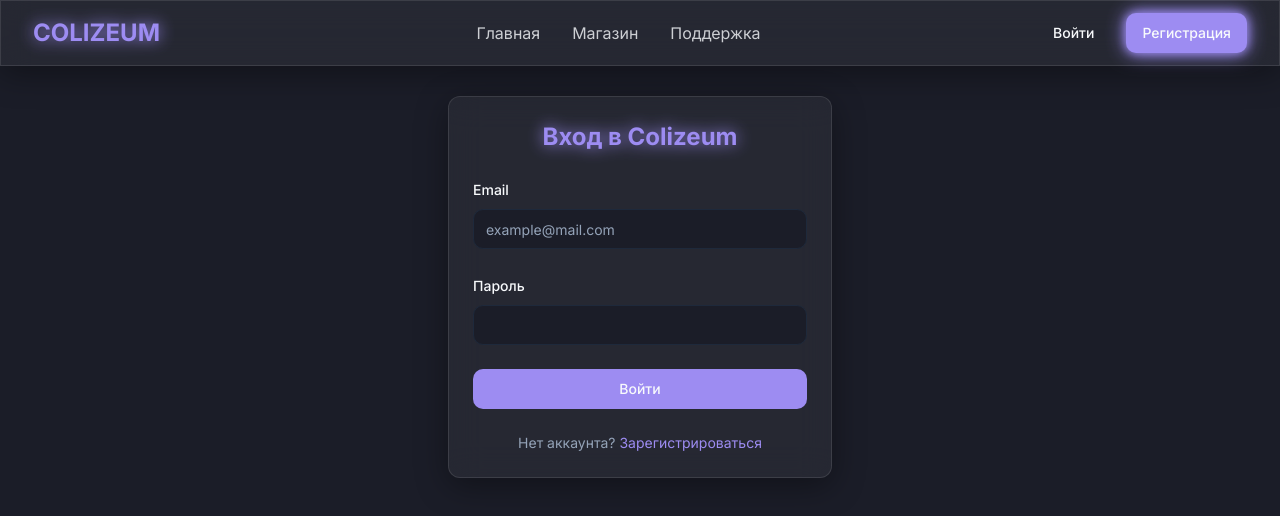
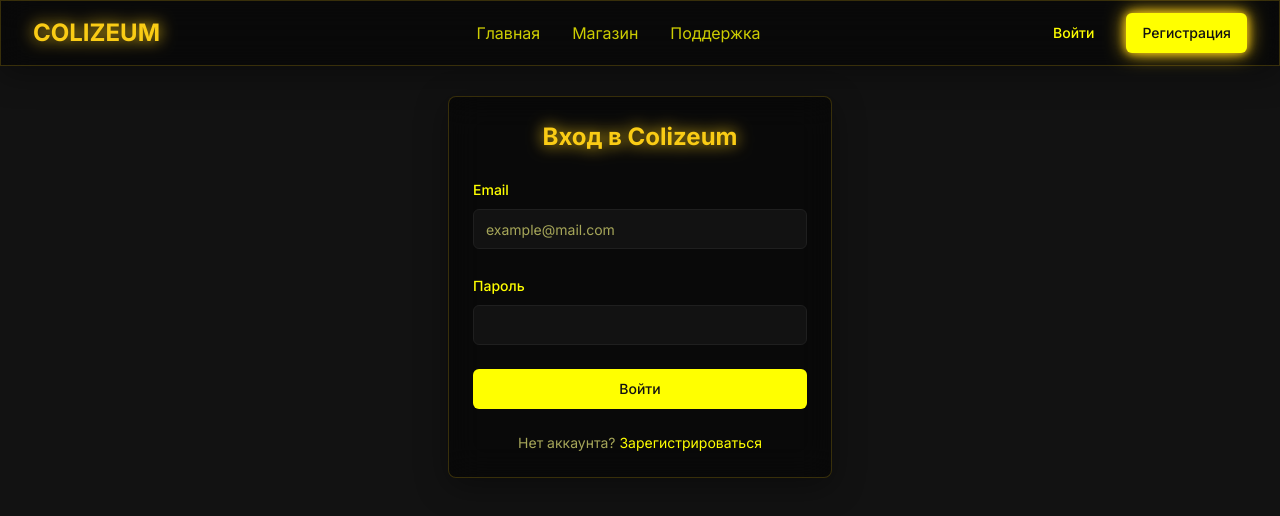
Before and after one commit to Stepahkasxd/colizeumpass, a React (Vite) app: page /login in a window 1280 px wide. Shown: the top 516 px of the page. Built offline with nearby package versions, Linux system fonts and the light colour scheme.

Commit message:
Update styling to yellow-black theme
Implement a yellow and black color scheme throughout the application, aligning with the club's branding and existing website styles.

```diff
--- a/src/index.css
+++ b/src/index.css
@@ -1,4 +1,3 @@
-
 @import url('https://fonts.googleapis.com/css2?family=Inter:wght@400;500;600;700&display=swap');
 
 @tailwind base;
@@ -7,41 +6,41 @@
 
 @layer base {
   :root {
-    --background: 230 20% 13%;
-    --foreground: 210 40% 98%;
+    --background: 0 0% 7%;
+    --foreground: 60 100% 50%;
 
-    --card: 230 20% 13%;
-    --card-foreground: 210 40% 98%;
+    --card: 0 0% 7%;
+    --card-foreground: 60 100% 50%;
 
-    --popover: 230 20% 13%;
-    --popover-foreground: 210 40% 98%;
+    --popover: 0 0% 7%;
+    --popover-foreground: 60 100% 50%;
 
-    --primary: 250 80% 75%;
-    --primary-foreground: 210 40% 98%;
+    --primary: 60 100% 50%;
+    --primary-foreground: 0 0% 7%;
 
-    --secondary: 217.2 32.6% 17.5%;
-    --secondary-foreground: 210 40% 98%;
+    --secondary: 0 0% 12%;
+    --secondary-foreground: 60 100% 50%;
 
-    --muted: 217.2 32.6% 17.5%;
-    --muted-foreground: 215 20.2% 65.1%;
+    --muted: 0 0% 12%;
+    --muted-foreground: 60 30% 50%;
 
-    --accent: 217.2 32.6% 17.5%;
-    --accent-foreground: 210 40% 98%;
+    --accent: 0 0% 12%;
+    --accent-foreground: 60 100% 50%;
 
     --destructive: 0 62.8% 30.6%;
-    --destructive-foreground: 210 40% 98%;
+    --destructive-foreground: 60 100% 50%;
 
-    --border: 217.2 32.6% 17.5%;
-    --input: 217.2 32.6% 17.5%;
-    --ring: 224.3 76.3% 48%;
+    --border: 0 0% 12%;
+    --input: 0 0% 12%;
+    --ring: 60 100% 50%;
 
-    --radius: 0.75rem;
+    --radius: 0.5rem;
   }
 }
 
 @layer base {
   * {
-    @apply border-border selection:bg-primary/20 selection:text-primary-foreground;
+    @apply border-border selection:bg-yellow-400/20 selection:text-yellow-400;
   }
 
   body {
@@ -56,14 +55,14 @@
 
 @layer utilities {
   .glass-panel {
-    @apply backdrop-blur-lg bg-white/5 border border-white/10 shadow-[0_8px_32px_rgba(0,0,0,0.37)];
+    @apply backdrop-blur-lg bg-black/50 border border-yellow-400/20 shadow-[0_8px_32px_rgba(0,0,0,0.37)];
   }
 
   .neon-glow {
-    @apply shadow-[0_0_10px_theme(colors.primary.DEFAULT),0_0_20px_theme(colors.primary.DEFAULT)];
+    @apply shadow-[0_0_10px_theme(colors.yellow.400),0_0_20px_theme(colors.yellow.400)];
   }
 
   .text-glow {
-    @apply text-primary drop-shadow-[0_0_8px_theme(colors.primary.DEFAULT)];
+    @apply text-yellow-400 drop-shadow-[0_0_8px_theme(colors.yellow.400)];
   }
 }
```
